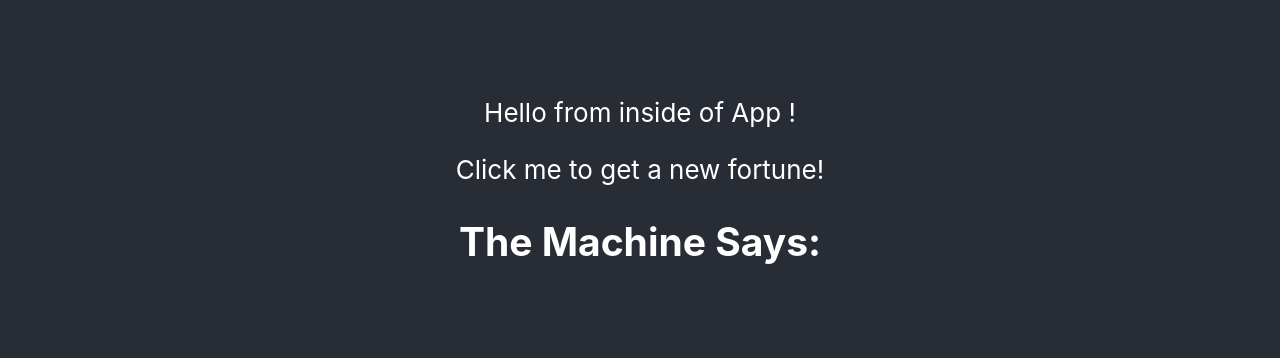
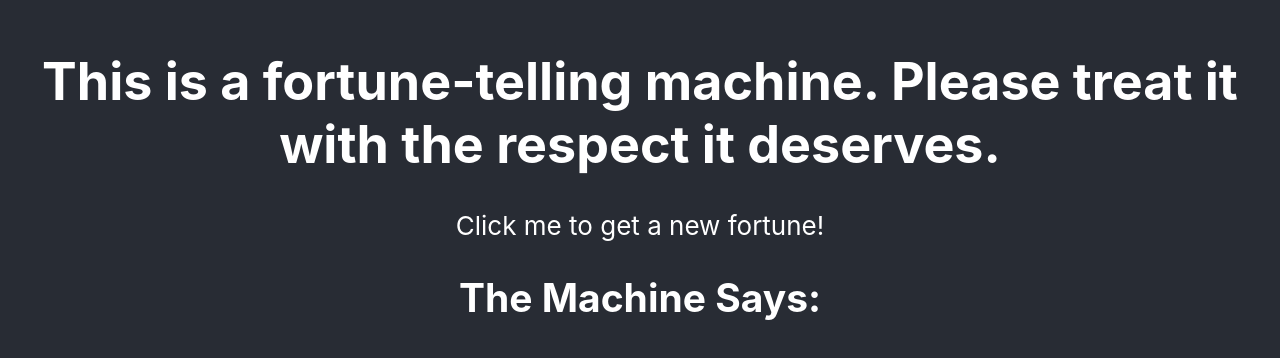
Before and after one commit to clairelist/fortunes-react, a React (Create React App) app: page / in a window 1280 px wide. Shown: the part 216-574 px from the top of the page. Built offline with nearby package versions, Linux system fonts and the light colour scheme.

Commit message:
updated styles, cleaned up capitalization

```diff
--- a/src/App.css
+++ b/src/App.css
@@ -16,3 +16,7 @@
 .App-link {
   color: #61dafb;
 }
+
+#click-me:hover {
+  color: silver;
+}
--- a/src/App.js
+++ b/src/App.js
@@ -6,9 +6,9 @@ function App() {
     <div className="App">
       <header className="App-header">
 
-        <p>
-          Hello from inside of App !
-        </p>
+        <h1>
+          This is a fortune-telling machine. Please treat it with the respect it deserves.
+        </h1>
         <FortuneGetter />
       </header>
 
--- a/src/components/FortuneGetter.js
+++ b/src/components/FortuneGetter.js
@@ -20,7 +20,7 @@ function getRandomInt(min, max) {
 
   }
 
-const fortuneArr = ["yes, definitely", "you can rely on it.", "Without a doubt.", "most likely.", "hmm... I'm not sure!", "yikes. Nope.", "try again.", "very doubtful."];
+const fortuneArr = ["Yes, definitely", "You can rely on it.", "Without a doubt.", "Most likely.", "Hmm... I'm not sure!", "Yikes. Nope.", "...Try again.", "Very doubtful."];
 
 const FortuneGetter=()=>{
       //DATA section:: needful | initialize state as array of fortunes
```
Also changed, not shown: 1 other file (tests, documents, lock files or other folders).
